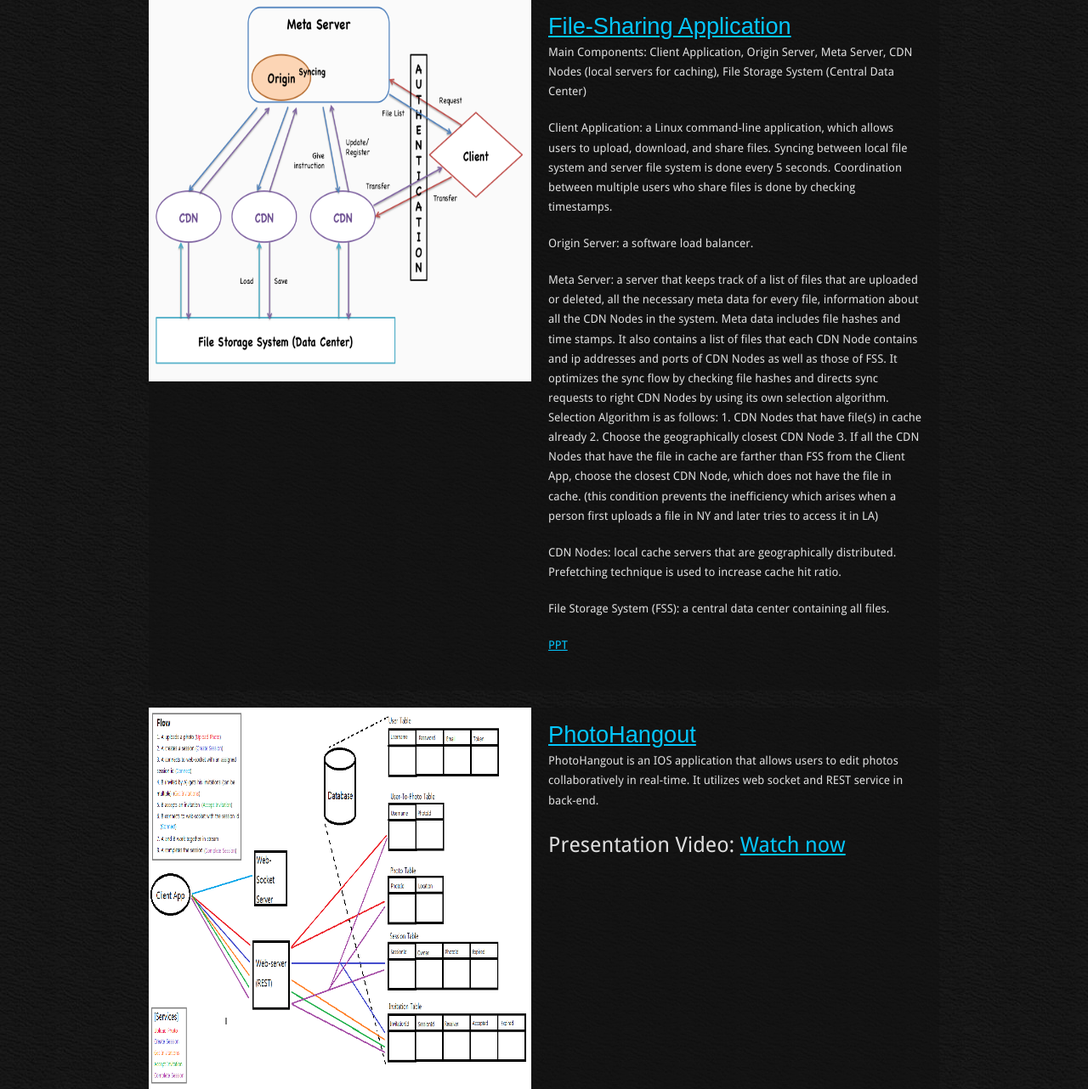
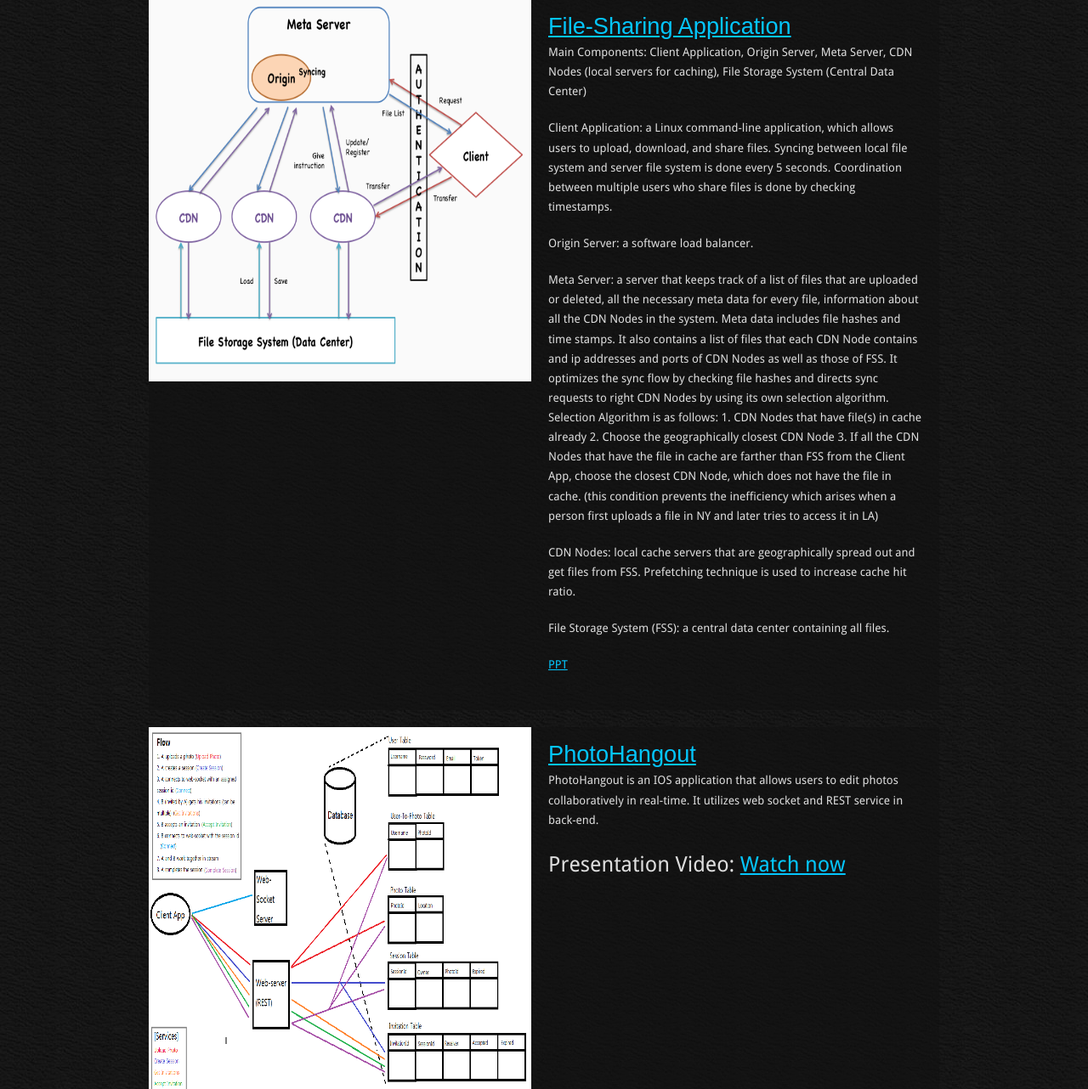
Before and after one commit to ydj0604/Jin-Web, a Flask app: page /portfolio in a window 1280 px wide. Shown: the part 655-1937 px from the top of the page at 85% size. Run offline with Flask 2, Linux system fonts and the light colour scheme.

Commit message:
Modify contents

```diff
--- a/templates/home.html
+++ b/templates/home.html
@@ -30,8 +30,8 @@
             As for my hobbies, I love playing and watching soccer. I have been playing since middle school and am stil playing
             regularly. Particularly, I love the moments I and the rest of the team are connecting and making good plays as a whole.
             Wherever I go, one of the very first things I do is find a soccer team I can play on. I also enjoy playing poker and
-            other various sports such as wake-boarding, skiing, ping-pong, and tennis. Of course, I truly love coding and turning
-            interesting ideas into products in my spare time.
+            other various sports such as wake-boarding, skiing, ping-pong, and tennis. Of course, I love working on side projects and
+            turning interesting ideas into products in my spare time.
         </p>
       </div>
     </div>
--- a/templates/portfolio.html
+++ b/templates/portfolio.html
@@ -60,8 +60,8 @@
                 and later tries to access it in LA)
             </p>
             <p>
-                CDN Nodes: local cache servers that are geographically distributed. Prefetching technique is used to increase
-                cache hit ratio.
+                CDN Nodes: local cache servers that are geographically spread out and get files from FSS. Prefetching technique
+                is used to increase cache hit ratio.
             </p>
             <p>
                 File Storage System (FSS): a central data center containing all files.
@@ -156,7 +156,7 @@
             <h1><a href="https://github.com/ydj0604/Chicken">Chicken</a></h1>
             <p>
                 Chicken is an Android Application that allows users to register events and take attendance.
-                Host can create events, and guests can check in with the app. GPS location is used to verify that
+                Hosts can create events, and guests can check in with the app. GPS location is used to verify that
                 guests are physically within a range of specified location of an event. Parse is used for back-end.
             </p>
         </div>
```
